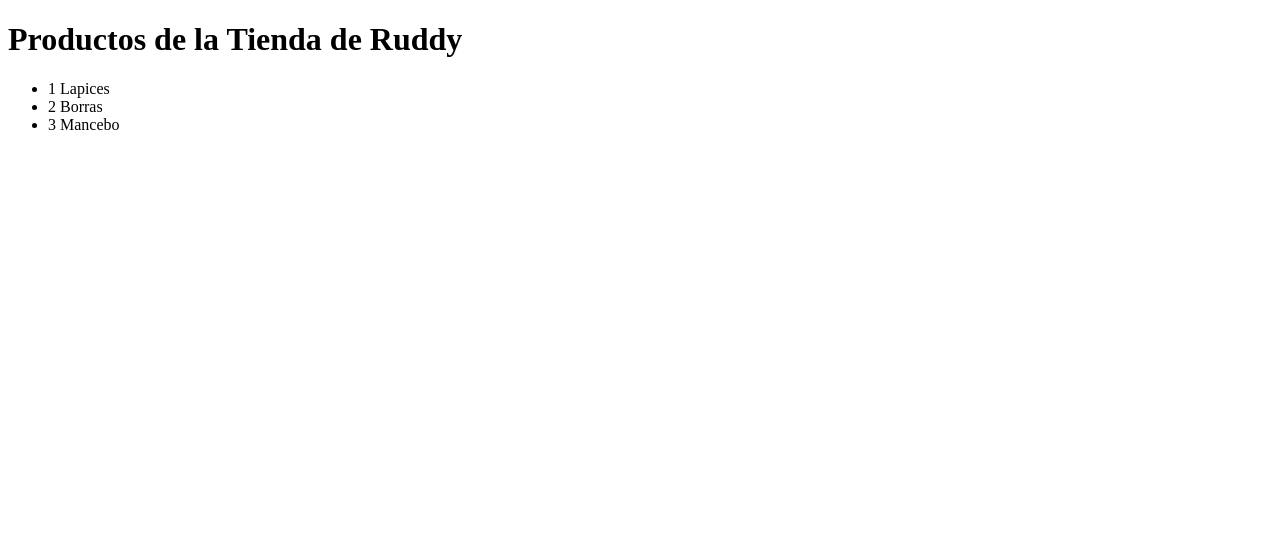
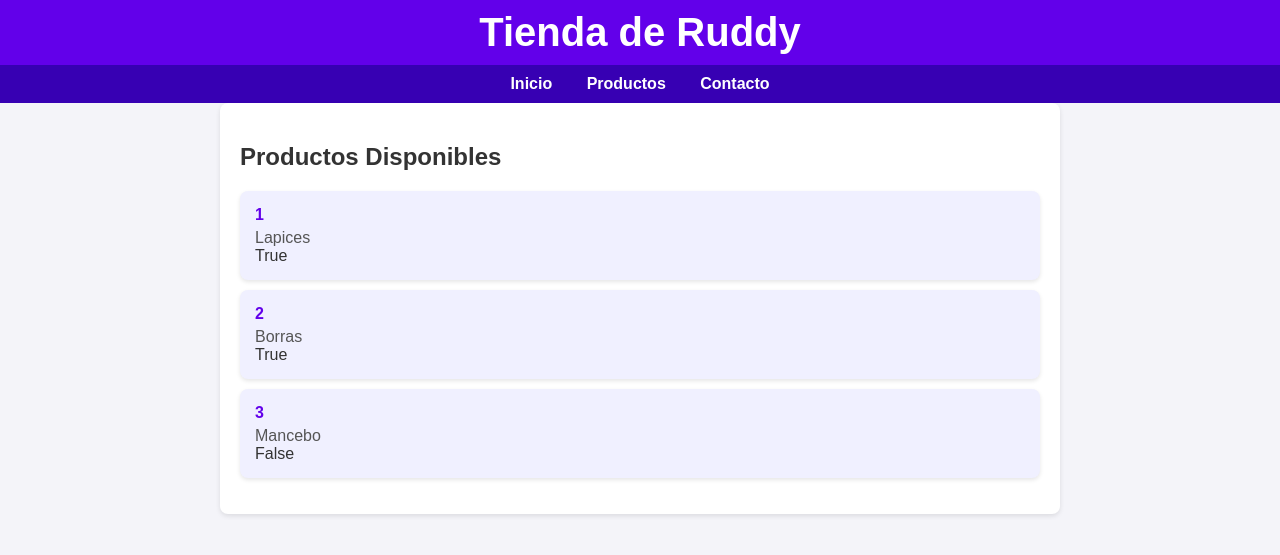
Before and after one commit to RuddyUNI/PaginaWeb-LP1-RC21-1826, a Django app: page /Productos/ in a window 1280 px wide. Shown: the top 555 px of the page. Run offline with Django 5.2, Linux system fonts and the light colour scheme; data comes from the database, SQL or seed files in the repository; both versions use the stored data as it was after the commit.

Commit message:
ConfiguracionStatic

```diff
--- /dev/null
+++ b/TorneoAplicacion/static/css/productos.css
@@ -0,0 +1,74 @@
+body {
+    font-family: Arial, sans-serif;
+    margin: 0;
+    padding: 0;
+    background-color: #f4f4f9;
+    color: #333;
+}
+
+header {
+    background-color: #6200ea;
+    color: white;
+    padding: 10px 20px;
+    text-align: center;
+}
+
+h1 {
+    margin: 0;
+    font-size: 2.5rem;
+}
+
+nav {
+    background-color: #3700b3;
+    color: white;
+    padding: 10px;
+    text-align: center;
+}
+
+nav a {
+    color: white;
+    text-decoration: none;
+    margin: 0 15px;
+    font-weight: bold;
+}
+
+nav a:hover {
+    text-decoration: underline;
+}
+
+.container {
+    padding: 20px;
+    max-width: 800px;
+    margin: 0 auto;
+    background: white;
+    border-radius: 8px;
+    box-shadow: 0 2px 5px rgba(0, 0, 0, 0.1);
+}
+
+ul {
+    list-style: none;
+    padding: 0;
+}
+
+li {
+    background: #f0f0ff;
+    margin: 10px 0;
+    padding: 15px;
+    border-radius: 8px;
+    box-shadow: 0 2px 4px rgba(0, 0, 0, 0.1);
+}
+
+li:hover {
+    background: #e0e0ff;
+}
+
+.codigo {
+    font-weight: bold;
+    color: #6200ea;
+}
+
+.descripcion {
+    display: block;
+    margin-top: 5px;
+    color: #555;
+}
--- a/TorneoAplicacion/templates/productos.html
+++ b/TorneoAplicacion/templates/productos.html
@@ -4,13 +4,30 @@
     <meta charset="UTF-8">
     <meta name="viewport" content="width=device-width, initial-scale=1.0">
     <title>Productos</title>
+    {% load static %}
+    <link rel="stylesheet" href="{% static 'css/productos.css' %}">
 </head>
 <body>
-    <h1>Productos de la Tienda de Ruddy</h1>
-    <ul>
-        {% for x in misProductos %}
-        <li>{{ x.codigoProducto }} {{ x.descripcionProducto }}</li>
-        {% endfor %}
-    </ul>
+    <header>
+        <h1>Tienda de Ruddy</h1>
+    </header>
+    <nav>
+        <a href="#inicio">Inicio</a>
+        <a href="#productos">Productos</a>
+        <a href="#contacto">Contacto</a>
+    </nav>
+    <div class="container">
+        <h2>Productos Disponibles</h2>
+        <ul>
+            {% for x in misProductos %}
+            <li>
+                <span class="codigo">{{ x.codigoProducto }}</span>
+                <span class="descripcion">{{ x.descripcionProducto }}</span>
+                <span class="estatus">{{ x.estatus }}</span>
+            </li>
+            {% endfor %}
+        </ul>
+    </div>
+    <!-- <script src="{% static 'js/cuandotengajs' %}"></script> -->
 </body>
 </html>
--- a/TorneoVideoJuegos/settings.py
+++ b/TorneoVideoJuegos/settings.py
@@ -117,7 +117,10 @@ USE_TZ = True
 # Static files (CSS, JavaScript, Images)
 # https://docs.djangoproject.com/en/5.0/howto/static-files/
 
-STATIC_URL = 'static/'
+STATIC_URL = '/static/'
+STATICFILES_DIRS = [
+    BASE_DIR / 'TorneoAplicacion/static',  # Ruta a la carpeta static de la aplicación
+]
 
 # Default primary key field type
 # https://docs.djangoproject.com/en/5.0/ref/settings/#default-auto-field
```
Also changed, not shown: db.sqlite3.
